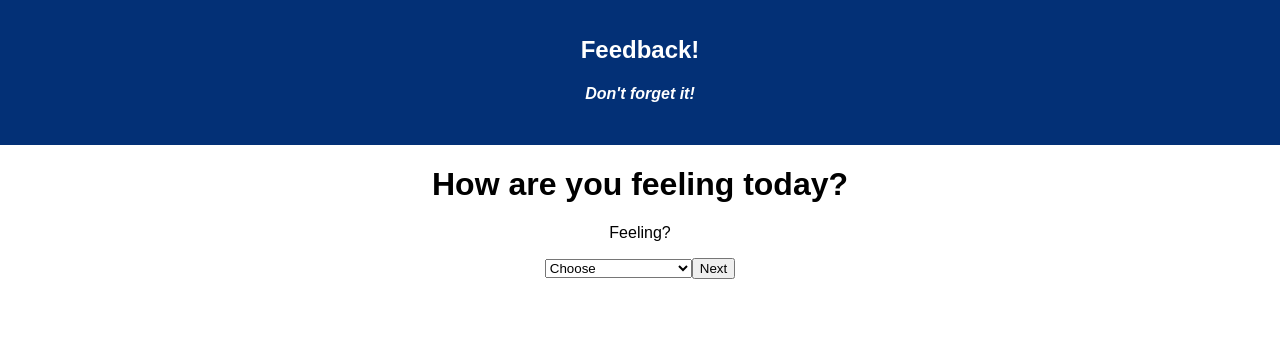
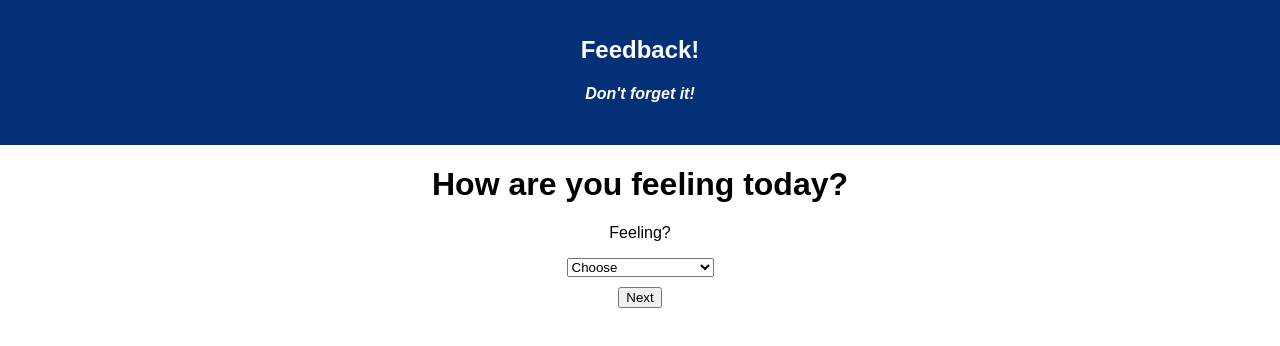
Before and after one commit to JessieConley/redux-feedback-survey, a React (Create React App) app: page /#/ in a window 1280 px wide. Shown: the top 346 px of the page. Built offline with nearby package versions, Linux system fonts and the light colour scheme.

Commit message:
base mode functionality complete

```diff
--- a/src/components/App/App.css
+++ b/src/components/App/App.css
@@ -16,3 +16,7 @@
 .App-intro {
   font-size: large;
 }
+
+button{
+  margin: 10px;
+}
--- a/src/components/Comments/Comments.js
+++ b/src/components/Comments/Comments.js
@@ -3,13 +3,13 @@ import { connect } from "react-redux";
 
 
 class Comments extends Component {
+  //Set initial state
   state = {
-    comments: ''
+    comments: ""
   };
 
-  //Dispatch to
-  handleChangeFor = (event) => {
-    // console.log("logging from handleChangeFor", event.target.value);
+  //Update state to selected value
+  handleChangeFor = event => {
     this.setState({
       comments: event.target.value
     });
@@ -17,19 +17,25 @@ class Comments extends Component {
 
   //Set up buttonClick function to takes user to the next route they want to go using this.props.history
   buttonClick = () => {
+    //Dispatch to reducer
     this.props.dispatch({
       type: "COMMENTS_ANSWER",
       payload: this.state.comments
     });
     // console.log("logging payload from COMMENTS_ANSWER", this.state);
-    this.props.history.push('/review');
+    this.props.history.push("/review");
   };
 
   render() {
     return (
       <div className="commentsInput">
         <h1>Is there anything else you would like us to know?</h1>
-        <textarea label="(Optional)" rows="10" cols="75" onChange={this.handleChangeFor} />
+        <textarea
+          label="(Optional)"
+          rows="10"
+          cols="75"
+          onChange={this.handleChangeFor}
+        />
         <div>
           <button onClick={this.buttonClick}>Next</button>
         </div>
@@ -38,6 +44,7 @@ class Comments extends Component {
   }
 }
 
+//Read data from reducer
 const putReduxStateOnProps = reduxState => ({
   reduxState
 });
--- a/src/components/Supported/Supported.js
+++ b/src/components/Supported/Supported.js
@@ -3,11 +3,12 @@ import { connect } from "react-redux";
 
 
 class Supported extends Component {
+  //Set initial state
   state = {
-    supported: '0'
+    supported: "0"
   };
 
-  //Dispatch to
+  //Update state to selected value
   handleChangeFor = (event, typeOfChange) => {
     console.log("logging from handleChangeFor", event.target.value);
     this.setState({
@@ -17,8 +18,11 @@ class Supported extends Component {
 
   //Set up buttonClick function to takes user to the next route they want to go using this.props.history
   buttonClick = () => {
-    if(this.state.supported==='0')
-    {alert('A selection is required to advance to the next question.'); return};
+    if (this.state.supported === "0") {
+      alert("A selection is required to advance to the next question.");
+      return;
+    }
+    //Dispatch to reducer
     this.props.dispatch({
       type: "SUPPORTED_ANSWER",
       payload: this.state.supported
@@ -42,6 +46,7 @@ class Supported extends Component {
           <option value="4">4</option>
           <option value="5">5 (I feel supported!)</option>
         </select>
+        <br></br>
         <button onClick={this.buttonClick}>Next</button>
       </div>
     );
```
Also changed, not shown: src/components/Feeling/Feeling.js (+4 -5 lines), src/components/Understanding/Understanding.js (+14 -5 lines).
